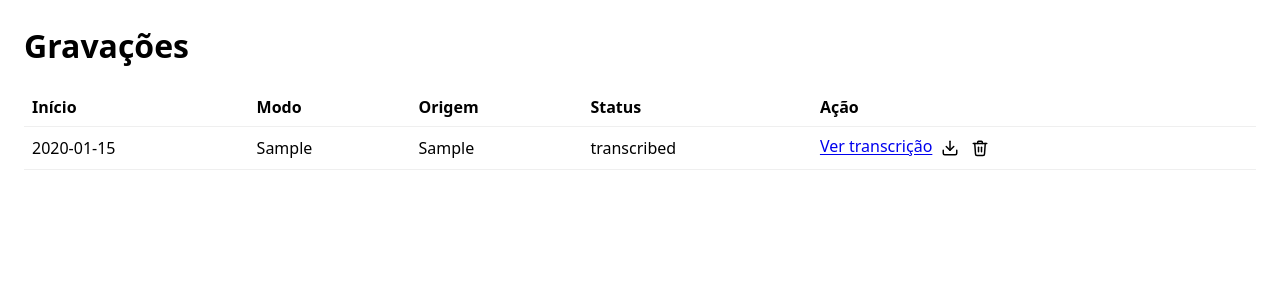
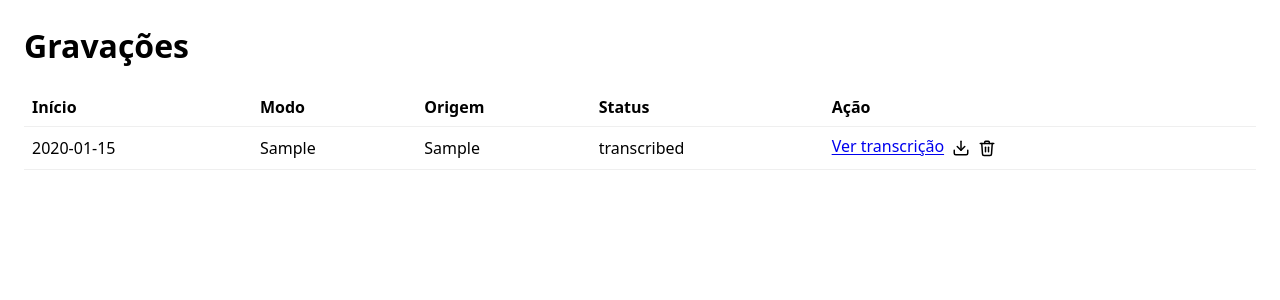
Before and after one commit to fabiogfreire/voice-recorder, a FastAPI app: page / in a window 1280 px wide. Shown: the part 55-355 px from the top of the page. Run offline with FastAPI, Linux system fonts and the light colour scheme; tables that the repository leaves empty hold one stand-in row (values such as "Sample post"); parts of the project's set-up code (start-up, migrations or seed data) failed here and were passed over.

Commit message:
Corrige notificacao de audio repetindo e adiciona botao Nao
Bug: links de download/apagar nao clicaveis por form estar com
flex-direction: column. Mudado pra display: inline e botoes sem padding.

Co-Authored-By: Claude Haiku 4.5 <noreply@anthropic.com>

```diff
--- a/src/voice_recorder/web/static/style.css
+++ b/src/voice_recorder/web/static/style.css
@@ -45,9 +45,16 @@ input, button {
 }
 
 td.actions form {
-    display: inline-block;
+    display: inline;
     max-width: none;
     margin-right: 0.5rem;
+}
+
+td.actions button {
+    padding: 0;
+    font-size: inherit;
+    background: none;
+    border: none;
 }
 
 .icon-button {
```
